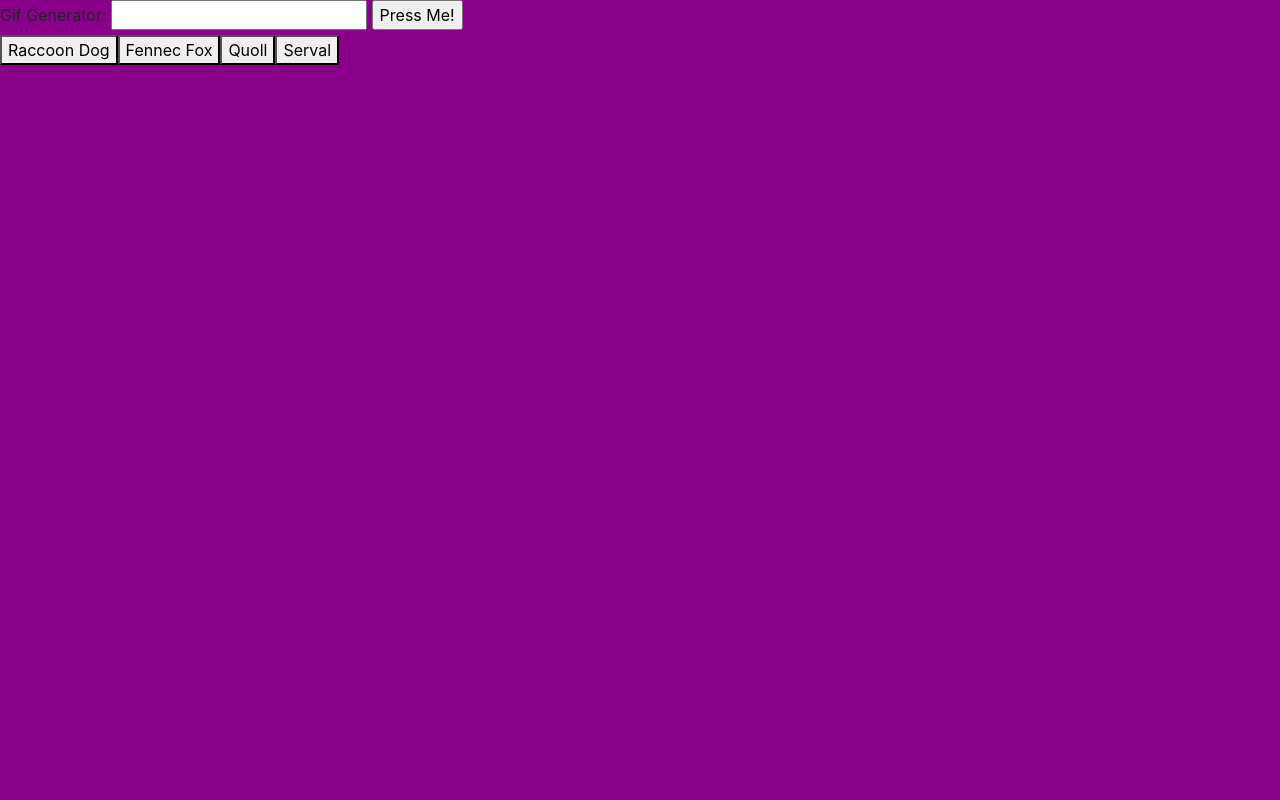
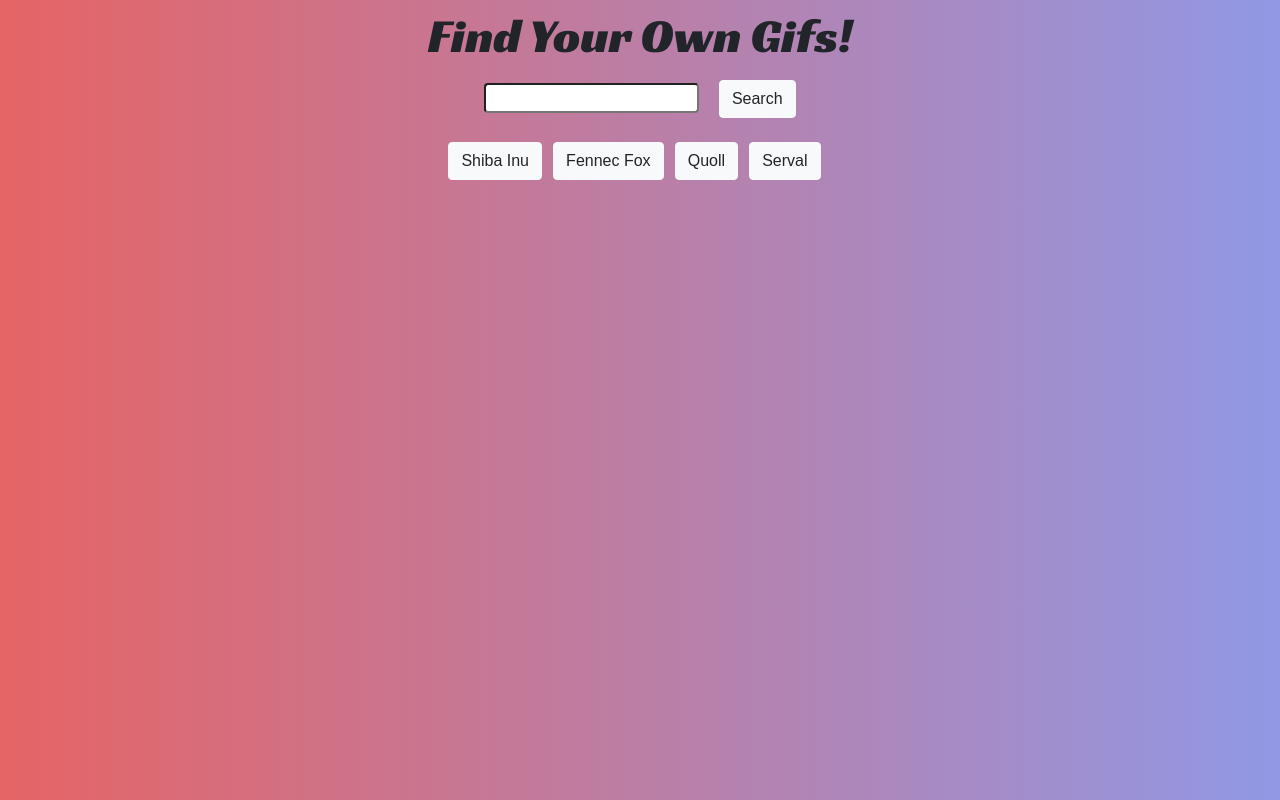
Before and after one commit to Ieapplekamp/GifTastic, a plain HTML site: page index.html in a window 1280 px wide. Drawn offline with nearby package versions, Linux system fonts and the light colour scheme.

Commit message:
All done. May add some more customed searching with gif ratings

```diff
--- a/assets/css/styles.css
+++ b/assets/css/styles.css
@@ -1,9 +1,25 @@
 body {
-    background-color: darkmagenta;
+    font-family: Arial, Helvetica, sans-serif;
+    font-weight: 500;
+    background: linear-gradient(90deg, #e66465, #9198e5);
 }
-
 img {
-    width: 25%;
-    /* padding-right: 2%; */
-    /* padding-top: 1%; */
+    width: 100%;
 }
+label {
+    display: block;
+    font-family: 'Racing Sans One', cursive;
+    font-weight: 300;
+    font-size: 3em;
+}
+button {
+    margin-right: 1%;
+    margin-bottom: 2%;
+}
+#newGifs {
+    margin-left: 1.5%;
+    margin-right: 1.5%;
+}
+#find-gif {
+    margin-left: 15px;
+}
--- a/assets/js/app.js
+++ b/assets/js/app.js
@@ -1,32 +1,28 @@
 $(document).ready(function () {
 
     //globes
-    var topics = ['Raccoon Dog', 'Fennec Fox', 'Quoll', 'Serval'];
+    var topics = ['Shiba Inu', 'Fennec Fox', 'Quoll', 'Serval'];
 
-    //function 1
+    //function 1 - Adds buttons to the page
     function initialButtons() {
         for (var i = 0; i < topics.length; i++) {
-            var a = $("<button>");
+            var a = $("<button class='btn btn-light'>");
             a.addClass('giphy');
             a.attr("src", topics[i]);
             a.text(topics[i]);
             $('#buttons').append(a);
         }
     }
-    // calls function 1
-    initialButtons();
 
-    // function 2 ajaz
+    // function 2 - mr. ajax
     function ajaxFunk() {
-        //e.preventDefault();
+
         $('#newGifs').empty();
+
         topics = $(this).attr("src");
-        console.log(topics);
 
-        var queryURL = "https://api.giphy.com/v1/gifs/search?api_key=k2mFEQxVnbiikmEUFqyX8cKLOTkglRzd&q=" + topics + "&limit=15&offset=0&rating=G&lang=en"
+        var queryURL = "https://api.giphy.com/v1/gifs/search?api_key=k2mFEQxVnbiikmEUFqyX8cKLOTkglRzd&q=" + topics + "&limit=15&offset=0&rating=R&PG&G&lang=en"
         //note the rating ^
-        // the offset can change the gifs loaded
-
 
         $.ajax({
             url: queryURL,
@@ -34,39 +30,38 @@ $(document).ready(function () {
         }).then(function (response) {
 
             var result = response.data;
-
+            // Loops through the results and adds a bunch of things to the result
             for (var i = 0; i < result.length; i++) {
-
+                var gifDiv = $('<div class="col-3">')
                 var ratingTag = $('<p>').text('Rating: ' + result[i].rating)
                 var image = $('<img>')
-
+                // Grabs the still and animated images
                 var imgURL = result[i].images.original_still.url;
                 var gifURL = result[i].images.fixed_width.url;
-
+                // Allows the picture to switch between still and animated
                 image.attr('data-image', imgURL);
                 image.attr('data-status', 'still');
                 image.attr("data-gif", gifURL)
                 image.attr('src', imgURL);
-
-                $('#newGifs').append(ratingTag);
-                $('#newGifs').append(image);
+                // Takes all those results and adds them to the page
+                $('#newGifs').append(gifDiv);
+                $(gifDiv).append(image);
+                $(gifDiv).append(ratingTag);
 
             }
-            // function 4
+
+            // function 4 - if the user clicks on the img, change it to a gif/ vice versa
             $('img').on('click', function () {
 
                 var status = $(this).attr('data-status');
 
                 if (status === 'still') {
-
                     var newURL = $(this).attr('data-gif');
                     $(this).attr('src', newURL);
-
                     $(this).attr('data-status', 'animated');
                     console.log(status);
 
                 } else {
-
                     var newURL = $(this).attr('data-image');
                     $(this).attr('src', newURL);
                     $(this).attr('data-status', 'still');
@@ -80,7 +75,7 @@ $(document).ready(function () {
 
     }
 
-    // function 3
+    // function 3 - takes the users search and adds it to the globes
     $("#find-gif").on('click', function (event) {
         event.preventDefault();
         var search = $('#gif-input').val().trim();
@@ -89,8 +84,8 @@ $(document).ready(function () {
         initialButtons();
     })
 
-
-
+    // calls function 1
+    initialButtons();
     // calls function 2
     $(document).on('click', ".giphy", ajaxFunk);
 
--- a/index.html
+++ b/index.html
@@ -6,28 +6,22 @@
     <meta http-equiv="X-UA-Compatible" content="ie=edge">
     <link rel="stylesheet" href="https://stackpath.bootstrapcdn.com/bootstrap/4.3.1/css/bootstrap.min.css" integrity="sha384-ggOyR0iXCbMQv3Xipma34MD+dH/1fQ784/j6cY/iJTQUOhcWr7x9JvoRxT2MZw1T" crossorigin="anonymous">
     <link rel="stylesheet" type="text/css" href="./assets/css/styles.css">
+    <link href="https://fonts.googleapis.com/css?family=Racing+Sans+One&display=swap" rel="stylesheet">
     <title>Gif Generator</title>
 </head>
 <body>
-<!-- Probably going to have four or five initial buttons to give the user and idea of what to do idk, at least for visual purposes -->
-<form id="gif-form">
-    <label for="gif-input">Gif Generator:</label>
-    <input type="text" id="gif-input">
-    <!-- this is the button -->
-    <input id="find-gif" type="submit" value="Press Me!">
+<!-- Holds the search bar + button -->
+<form id="gif-form" class='text-center'>
+    <label for="gif-input">Find Your Own Gifs!</label>
+    <input type="text" class="rounded" id="gif-input">
+    <!-- this is the search button -->
+    <input id="find-gif" class='btn btn-light' type="submit" value="Search">
 </form>
-<!-- an idea lol -->
-<!-- <form>
-    <input type="radio" name="g" value="g" checked>G<br>
-    <input type="radio" name="pg" value="pg">PG<br>
-    <input type="radio" name="r" value="r"> R
-</form> -->
-
-<div id='buttons'></div>
-
-<div id="newGifs"></div>
-
-
+<br>
+<!-- buttons that appear base on the array and users search -->
+<div id='buttons' class="container text-center"></div>
+<!-- holds the gifs -->
+<div id="newGifs" class="row"></div>
 
 <script src="https://code.jquery.com/jquery-latest.min.js" type="text/javascript"></script>
 <script src="https://stackpath.bootstrapcdn.com/bootstrap/4.3.1/js/bootstrap.min.js" integrity="sha384-JjSmVgyd0p3pXB1rRibZUAYoIIy6OrQ6VrjIEaFf/nJGzIxFDsf4x0xIM+B07jRM" crossorigin="anonymous"></script>
```
